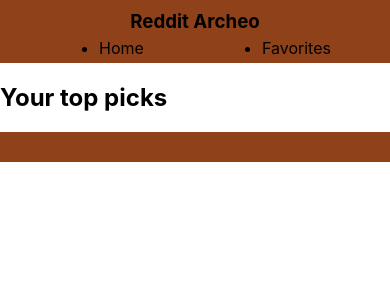
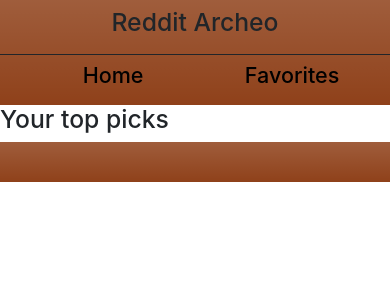
Before and after one commit to lpewton/reddit-react-app, a React (Create React App) app: page /favorites in a window 390 px wide. Shown: the top 300 px of the page. Built offline with nearby package versions, Linux system fonts and the light colour scheme.

Commit message:
Style responsive header and footer

```diff
--- a/public/index.html
+++ b/public/index.html
@@ -10,35 +10,14 @@
       content="Web site created using create-react-app"
     />
     <link rel="apple-touch-icon" href="%PUBLIC_URL%/logo192.png" />
-    <!--
-      manifest.json provides metadata used when your web app is installed on a
-      user's mobile device or desktop. See https://developers.google.com/web/fundamentals/web-app-manifest/
-    -->
     <link rel="manifest" href="%PUBLIC_URL%/manifest.json" />
-    <!--
-      Notice the use of %PUBLIC_URL% in the tags above.
-      It will be replaced with the URL of the `public` folder during the build.
-      Only files inside the `public` folder can be referenced from the HTML.
-
-      Unlike "/favicon.ico" or "favicon.ico", "%PUBLIC_URL%/favicon.ico" will
-      work correctly both with client-side routing and a non-root public URL.
-      Learn how to configure a non-root public URL by running `npm run build`.
-    -->
+    <link href="https://cdn.jsdelivr.net/npm/bootstrap@5.0.2/dist/css/bootstrap.min.css" rel="stylesheet" integrity="sha384-EVSTQN3/azprG1Anm3QDgpJLIm9Nao0Yz1ztcQTwFspd3yD65VohhpuuCOmLASjC" crossorigin="anonymous">
     <title>Reddit React App</title>
     <script src="https://kit.fontawesome.com/8b45f7f3ca.js" crossorigin="anonymous"></script>
   </head>
   <body>
     <noscript>You need to enable JavaScript to run this app.</noscript>
     <div id="root"></div>
-    <!--
-      This HTML file is a template.
-      If you open it directly in the browser, you will see an empty page.
-
-      You can add webfonts, meta tags, or analytics to this file.
-      The build step will place the bundled scripts into the <body> tag.
-
-      To begin the development, run `npm start` or `yarn start`.
-      To create a production bundle, use `npm run build` or `yarn build`.
-    -->
   </body>
+  <script src="https://cdn.jsdelivr.net/npm/bootstrap@5.0.2/dist/js/bootstrap.bundle.min.js" integrity="sha384-MrcW6ZMFYlzcLA8Nl+NtUVF0sA7MsXsP1UyJoMp4YLEuNSfAP+JcXn/tWtIaxVXM" crossorigin="anonymous"></script>
 </html>
--- a/src/app/App.css
+++ b/src/app/App.css
@@ -1,19 +1,6 @@
 /* Header */
 header {
   background-color: rgb(143, 65, 26);
-}
-
-h3 {
-  margin: 0;
-  padding-top: 10px;
-  text-align: center;
-}
-.navBar ul {
-  margin: 0;
-  height: 30px;
-  display: flex;
-  justify-content: space-around;
-  align-items: center;
 }
 
 a {
@@ -24,7 +11,7 @@
 /* Footer */
 footer {
   background-color: rgb(143, 65, 26);
-  height: 30px;
+  height: 40px;
 }
 
 /* Article Card */
--- a/src/app/AppLayout.js
+++ b/src/app/AppLayout.js
@@ -5,16 +5,16 @@
 export default function AppLayout() {
     return (
         <div>
-            <header>
-                <h3>Reddit Archeo</h3>
-                <nav className="navBar">
-                    <ul className="navBar-ul">
-                        <li>
+            <header className="bg-gradient">
+                <h2 className="text-center py-2">Reddit Archeo</h2>
+                <nav className="navBar pb-2 border-top border-dark">
+                    <ul className="navBar-ul h4 decoration-none m-0 d-flex justify-content-around">
+                        <li className="nav-link text-dark decoration-none">
                             <NavLink to={ROUTES.homeRoute()} >
                                 Home
                             </NavLink>
                         </li>
-                        <li>
+                        <li className="nav-link">
                             <NavLink to={ROUTES.favoritesRoute()} >
                                 Favorites
                             </NavLink>
@@ -23,7 +23,7 @@
                 </nav>
             </header>
             <Outlet />
-            <footer></footer>
+            <footer className="bg-gradient"></footer>
         </div>
     );
 }
--- a/src/features/favorites/favorites.js
+++ b/src/features/favorites/favorites.js
@@ -6,7 +6,7 @@
     const [favoriteArticles, setFavoriteArticles] = useState([]);
 
     // Retrieve data from localStorage
-    const storedArticlesString = localStorage.getItem('1');
+    const storedArticlesString = localStorage.getItem('favorites');
     // Retrieve existing data from local storage
     let parsedData = JSON.parse(storedArticlesString);
 
@@ -30,7 +30,7 @@
         const updatedData = parsedData.filter((existingArticle) => existingArticle.data.title !== article.data.title);
 
         // Set the updated data back to local storage
-        localStorage.setItem('1', JSON.stringify(updatedData));
+        localStorage.setItem('favorites', JSON.stringify(updatedData));
         setFavoriteArticles(updatedData);
     };
 
--- a/src/features/home/home.js
+++ b/src/features/home/home.js
@@ -31,7 +31,7 @@
         getArticlesData();
 
         // Retrieve data from localStorage
-        const storedArticlesString = localStorage.getItem('1');
+        const storedArticlesString = localStorage.getItem('favorites');
         // Retrieve existing data from local storage
         let parsedData = JSON.parse(storedArticlesString);
         if (storedArticlesString) {
@@ -44,7 +44,7 @@
     }, []);
 
     const onAddArticleHandler = (article) => {
-        const existingDataString = localStorage.getItem('1');
+        const existingDataString = localStorage.getItem('favorites');
         // Retrieve existing data from local storage
         let existingData = existingDataString ? JSON.parse(existingDataString) : [];
 
@@ -60,7 +60,7 @@
             const updatedData = [...existingData, article];
 
             // Set the updated data back to local storage
-            localStorage.setItem('1', JSON.stringify(updatedData));
+            localStorage.setItem('favorites', JSON.stringify(updatedData));
             setFavoriteArticles(updatedData);
 
         }
@@ -71,10 +71,11 @@
     }
 
     return (
-        <div>
-            <h2>Recent Posts</h2>
+        <div className="container">
+            <h2 className="text-center">Recent Posts</h2>
+            <div className="row d-flex mx-auto justify-content-around">
             {data.map((article) => (
-                <div className="cardDiv" key={article.data.id}>
+                <div className="cardDiv col-md-5 col-lg-2" key={article.data.id}>
                     <div className="cardHeader">
                         <h4>{article.data.title}</h4>
                         <div>
@@ -88,6 +89,7 @@
                     </Link>
                 </div>
             ))}
+            </div>
         </div>
     )
 }
```
